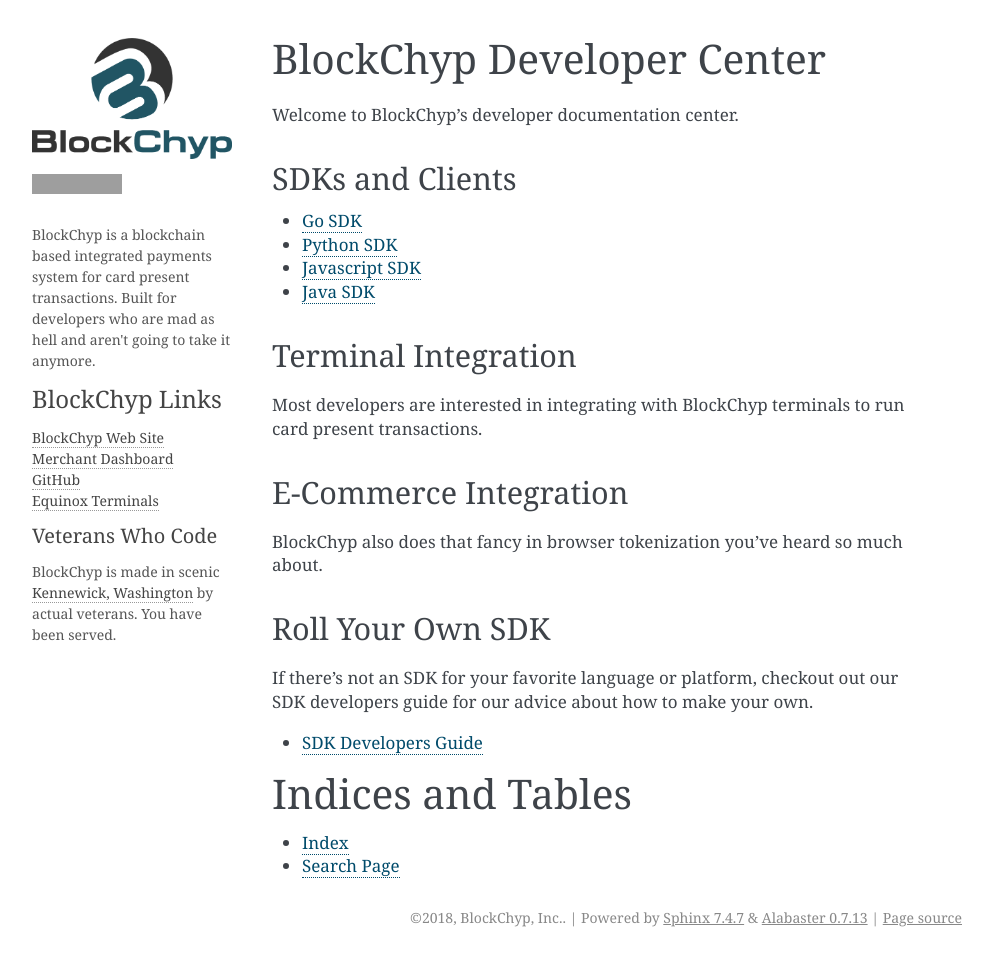
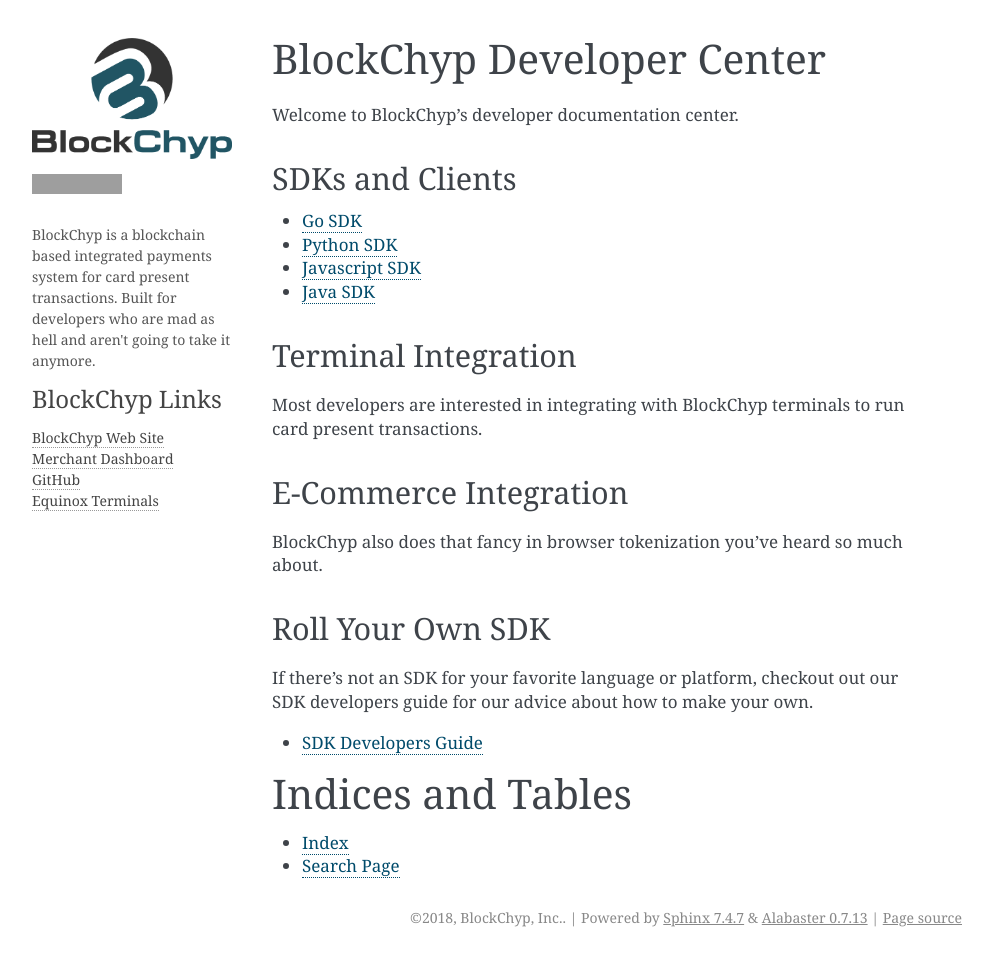
Before and after one commit to blockchyp/developer-docs, a Sphinx documentation site: the page built from docs/index.rst, in a window 1280 px wide. Shown: the whole page, without its empty margins (148-1141 px from the left). Built offline with Sphinx 7.4.7, drawn with Linux system fonts in a browser that asks for light colours; grey boxes are pictures that could not be loaded.

Commit message:
Removed sidebar block.

```diff
--- a/docs/_templates/sidebarlogo.html
+++ b/docs/_templates/sidebarlogo.html
@@ -21,9 +21,3 @@
   <li><a href="https://github.com/blockchyp">GitHub</a></li>
   <li><a href="https://www.equinoxpayments.com/products/luxe-family">Equinox Terminals</a></li>
 </ul>
-
-<h4>Veterans Who Code</h4>
-<p>
-BlockChyp is made in scenic <a href="https://www.go2kennewick.com/" target="_blank">Kennewick, Washington</a> by actual veterans.
-You have been served.
-</p>
```
